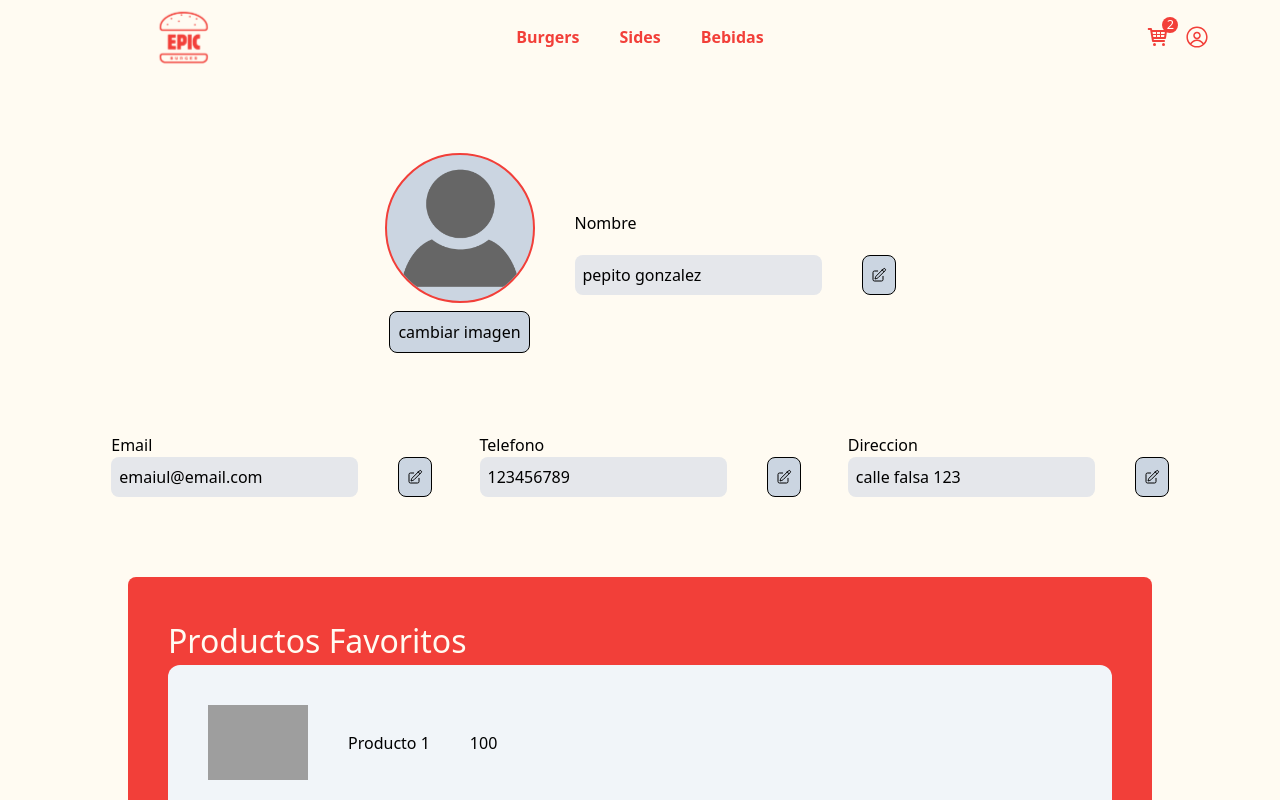
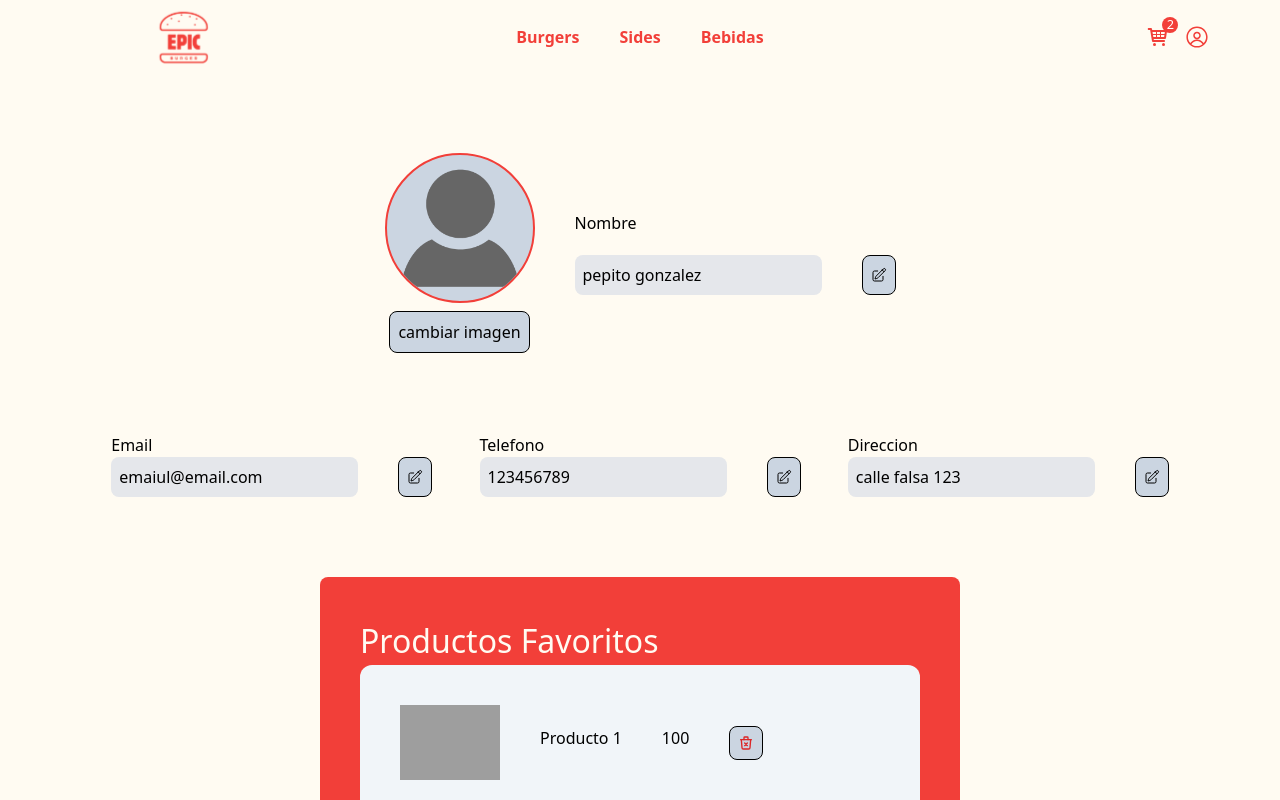
Before and after one commit to emanuelpps/epic-burger-WEB, a Next.js app: page /profile/favoritos in a window 1280 px wide. Shown: the top 800 px of the page. Built offline with nearby package versions, Linux system fonts and the light colour scheme; grey boxes are pictures that could not be loaded.

Commit message:
feat: added user order page to dropdown menu

```diff
--- a/app/components/navbar/components/ProfileDropdown.tsx
+++ b/app/components/navbar/components/ProfileDropdown.tsx
@@ -14,7 +14,7 @@ const ProfileDropdown = () => {
     },
     {
       label: "Mis Pedidos",
-      link: "/profile/mis-pedidos",
+      link: "/profile/pedidos",
     },
     {
       label: "Cerrar Sesión",
--- a/app/profile/favoritos/components/ProductContainer.tsx
+++ b/app/profile/favoritos/components/ProductContainer.tsx
@@ -2,6 +2,7 @@
 import { PrimaryTitle } from "@/app/components/titles/PrimaryTitle";
 import Image from "next/image";
 import React, { useState } from "react";
+import { TbTrashX } from "react-icons/tb";
 
 const ProductContainer = () => {
   const [productData] = useState([
@@ -32,7 +33,7 @@ const ProductContainer = () => {
   ]);
   return (
     <div className="flex w-[100%] justify-center items-center mt-20">
-      <div className="bg-[#F23F39] w-[80%] flex flex-col p-10 rounded-lg">
+      <div className="bg-[#F23F39] w-[50%] flex flex-col p-10 rounded-lg">
         <div className="flex">
           <PrimaryTitle text="Productos Favoritos" type="tertiary" />
         </div>
@@ -53,6 +54,11 @@ const ProductContainer = () => {
               <div className="flex gap-10">
                 <h3>{product.name}</h3>
                 <h3>{product.price}</h3>
+                <div>
+                  <button className="bg-slate-300 p-2 rounded-lg border-[0.1px] border-black">
+                    <TbTrashX className="text-red-600" />
+                  </button>
+                </div>
               </div>
             </div>
           ))}
--- /dev/null
+++ b/app/profile/pedidos/page.tsx
@@ -0,0 +1,7 @@
+import React from "react";
+
+const Page = () => {
+  return <div>Page</div>;
+};
+
+export default Page;
```
